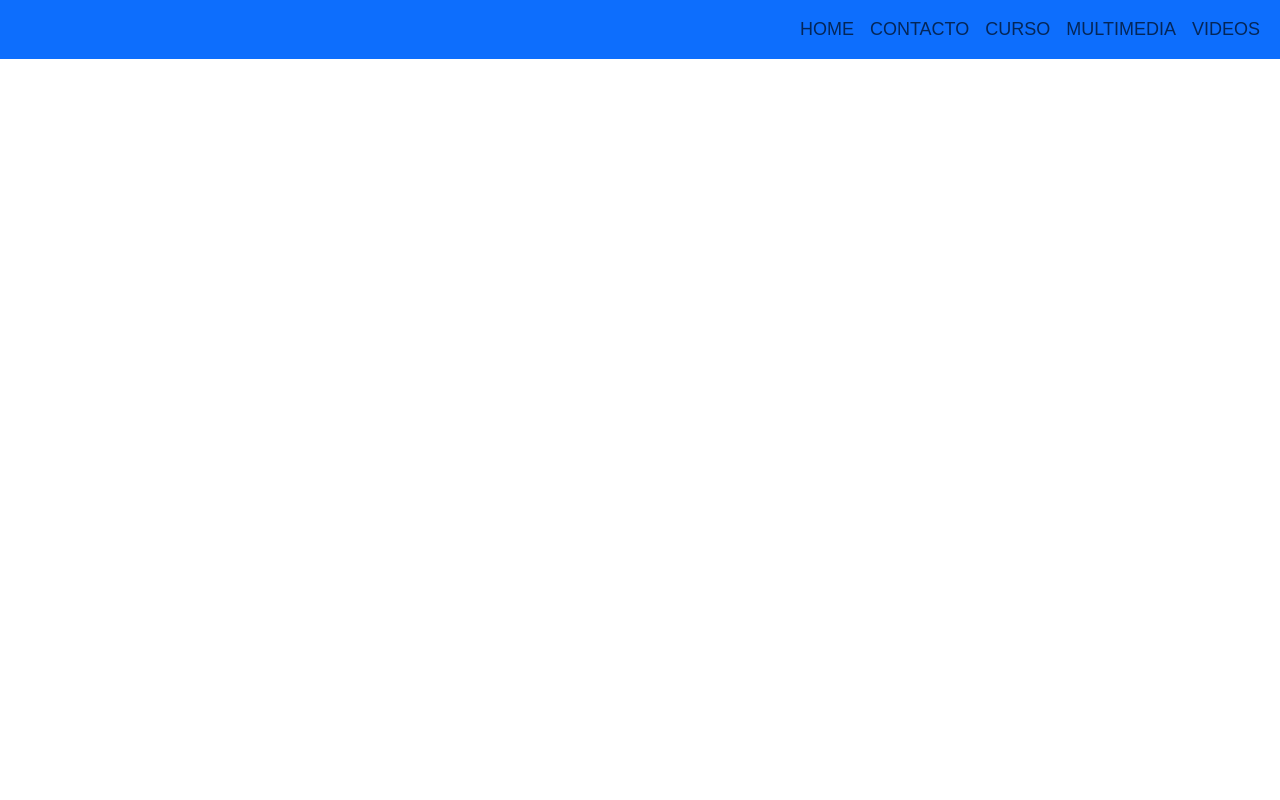
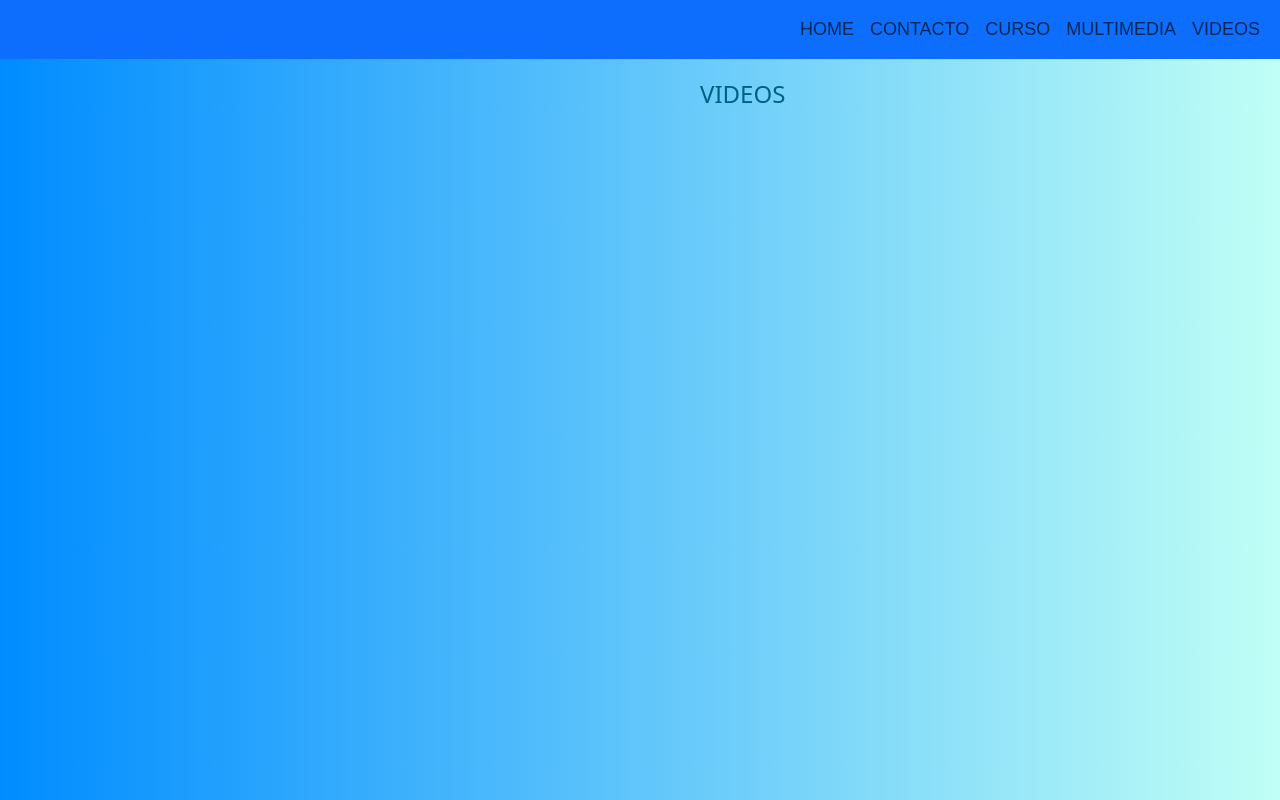
Before and after one commit to mauroserracorrea/entrega-2-serra, a plain HTML site: page videos.html in a window 1280 px wide. Drawn offline with nearby package versions, Linux system fonts and the light colour scheme.

Commit message:
arreglando el carrusel

```diff
--- a/css/style.css
+++ b/css/style.css
@@ -12,6 +12,7 @@
 
 
  .titulo {
+     padding-top: 80px;
      margin-left: 700px;
  }
 
@@ -26,7 +27,7 @@
      margin-bottom: 0%;
  }
 
- .carousel {
+ #carouselExample {
      width: 75%;
      margin: auto;
      height: 60%;
@@ -189,6 +190,10 @@
      background: linear-gradient(to right, rgb(0, 140, 255), rgb(218, 111, 199))
  }
 
+ .bodyvideos {
+     background: linear-gradient(to right, rgb(0, 140, 255), rgb(192, 255, 246))
+ }
+
 
 
  @media (max-width: 900px) {
--- a/videos.html
+++ b/videos.html
@@ -10,7 +10,7 @@
     <link rel="stylesheet" href="./css/style.css">
 </head>
 
-<body class="body">
+<body class="bodyvideos">
     <header>
         <nav class="navbar navbar-expand-lg bg-primary fixed-top">
             <div class="container-fluid">
@@ -32,7 +32,7 @@
             </div>
         </nav>
     </header>
-    <p class="titulo">VIDEOS</p>
+    <h4 class="titulo">VIDEOS</h4>
     <script src="https://cdn.jsdelivr.net/npm/bootstrap@5.3.2/dist/js/bootstrap.bundle.min.js"
         integrity="sha384-C6RzsynM9kWDrMNeT87bh95OGNyZPhcTNXj1NW7RuBCsyN/o0jlpcV8Qyq46cDfL"
         crossorigin="anonymous"></script>
```
Also changed, not shown: index.html (+3 -3 lines).
